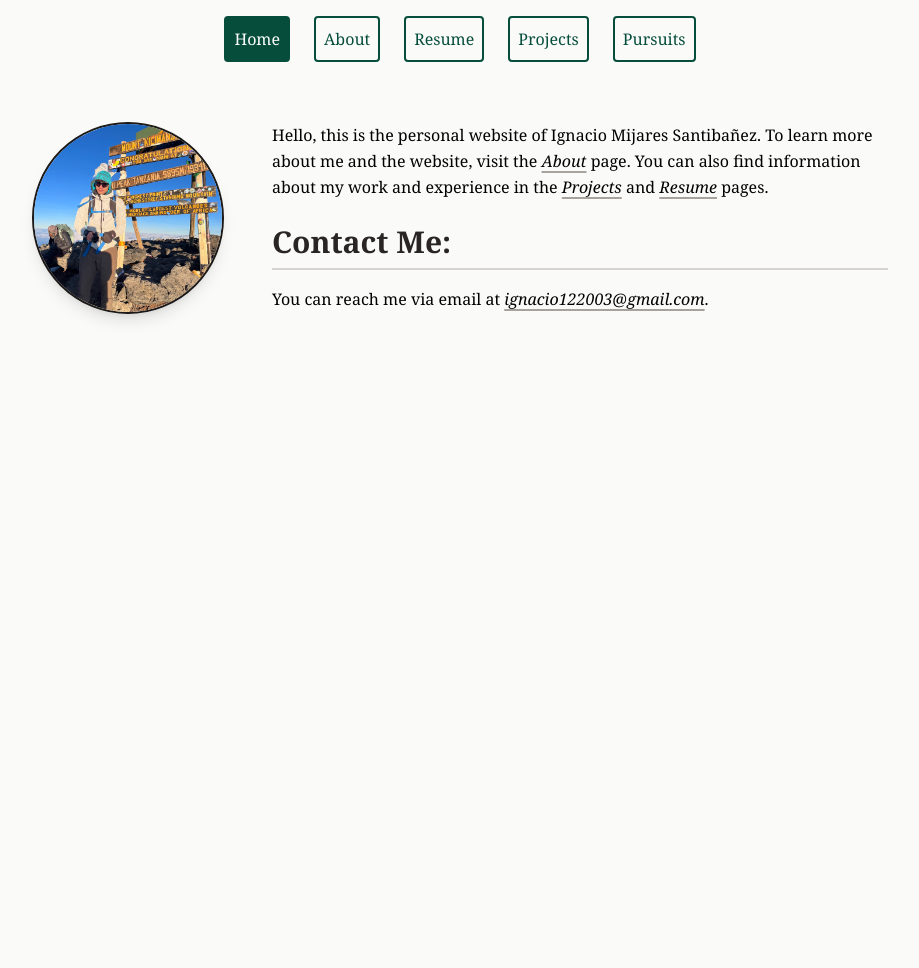
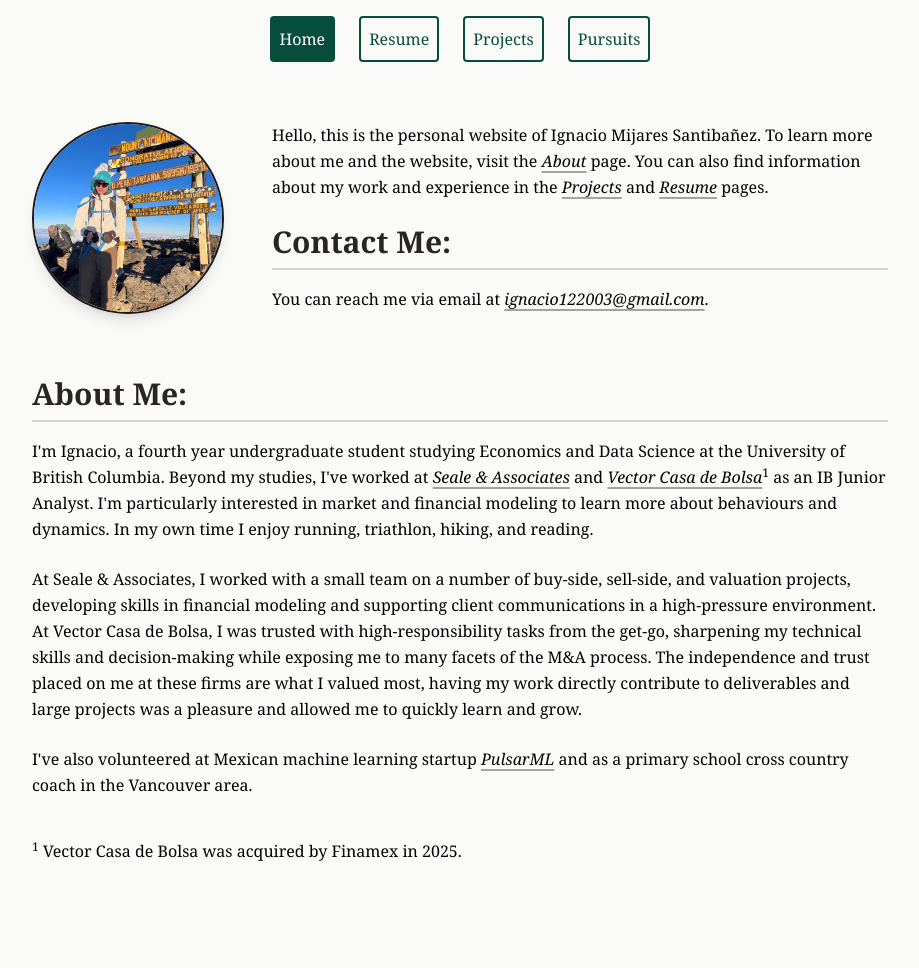
Before and after one commit to ims2003/personal_website, a Flask app: page / in a window 1280 px wide. Shown: the whole page, without its empty margins (180-1099 px from the left). Before the commit the page ends 321 px from the top, so only its background shows below. Run offline with Flask 3, Linux system fonts and the light colour scheme; some libraries are stand-ins or nearby versions.

Commit message:
messing around with no about page

```diff
--- a/app/templates/base.html.jinja
+++ b/app/templates/base.html.jinja
@@ -37,7 +37,7 @@
     <div class="flex justify-center py-4">
         <nav class="flex gap-6">
             <a href="/"><button class="nav-button {% if request.path == '/' %} nav-button-active {% endif %}">Home</button></a>
-            <a href="/about"><button class="nav-button {% if request.path == '/about' %} nav-button-active {% endif %}">About</button></a>
+            <!--<a href="/about"><button class="nav-button {% if request.path == '/about' %} nav-button-active {% endif %}">About</button></a>-->
             <a href="/resume"><button class="nav-button {% if request.path == '/resume' %} nav-button-active {% endif %}">Resume</button></a>
             <a href="/projects"><button class="nav-button {% if request.path == '/projects' %} nav-button-active {% endif %}">Projects</button></a>
             <a href="/pursuits"><button class="nav-button {% if request.path == '/pursuits' %} nav-button-active {% endif %}">Pursuits</button></a>
--- a/app/templates/home.html
+++ b/app/templates/home.html
@@ -20,4 +20,29 @@
         </p>
     </div>
 </div>
+
+<div class="mb-10"></div>
+
+<div>
+    <h2>About Me:</h2>
+    <p>I'm Ignacio, a fourth year undergraduate student studying Economics and Data Science at the University of British Columbia. Beyond my studies, I've worked at
+        <a href="https://www.sealeassociates.com/">Seale & Associates</a>
+        and
+        <a href="https://www.finamex.com.mx/">Vector Casa de Bolsa</a><sup>1</sup>
+        as an IB Junior Analyst. I'm particularly interested in market and financial modeling to learn more about behaviours and dynamics. In my own time I enjoy running, triathlon, hiking, and reading.
+    </p>
+    <p>At Seale & Associates, I worked with a small team on a number of buy-side, sell-side, and valuation projects, developing skills in financial modeling and supporting client communications in a high-pressure environment. At
+        Vector Casa de Bolsa</a>, I was trusted with high-responsibility tasks from the get-go, sharpening my technical skills and decision-making while exposing me to many facets of the M&A process. The independence and trust placed on me at these firms are what I valued most, having my work directly contribute to deliverables and large projects was a pleasure and allowed me to quickly learn and grow.
+    </p>
+    <p> I've also volunteered at Mexican machine learning startup
+        <a href="https://www.pulsarml.com/">PulsarML</a>
+         and as a primary school cross country coach in the Vancouver area.
+    </p>
+</div>
+
+<div class="mb-10"></div>
+
+<p>
+    <sup>1</sup> Vector Casa de Bolsa was acquired by Finamex in 2025.
+</p>
 {% endblock %}
--- a/app/templates/projects.html
+++ b/app/templates/projects.html
@@ -18,6 +18,9 @@
 </p>
 <p class="italic">Skills: SQL, HTML, Javascript, CSS</p>
 
-
+<h2><a href="https://github.com/ims2003/personal_website">IgnacioMS.dev; Personal Website</a></h2>
+<p>A platform to present my projects, passions, and experience. Pages are writen in HTML and use TailwindCSS to style alongside Jinja for templates, the back end framework is on Flask. This site is hosted on Vercel.
+</p>
+<p class="italic">Skills: HTML, CSS, Jinja, Flask</p>
 
 {% endblock %}
```
Also changed, not shown: app/templates/about.html (deleted, +0 -32 lines).
